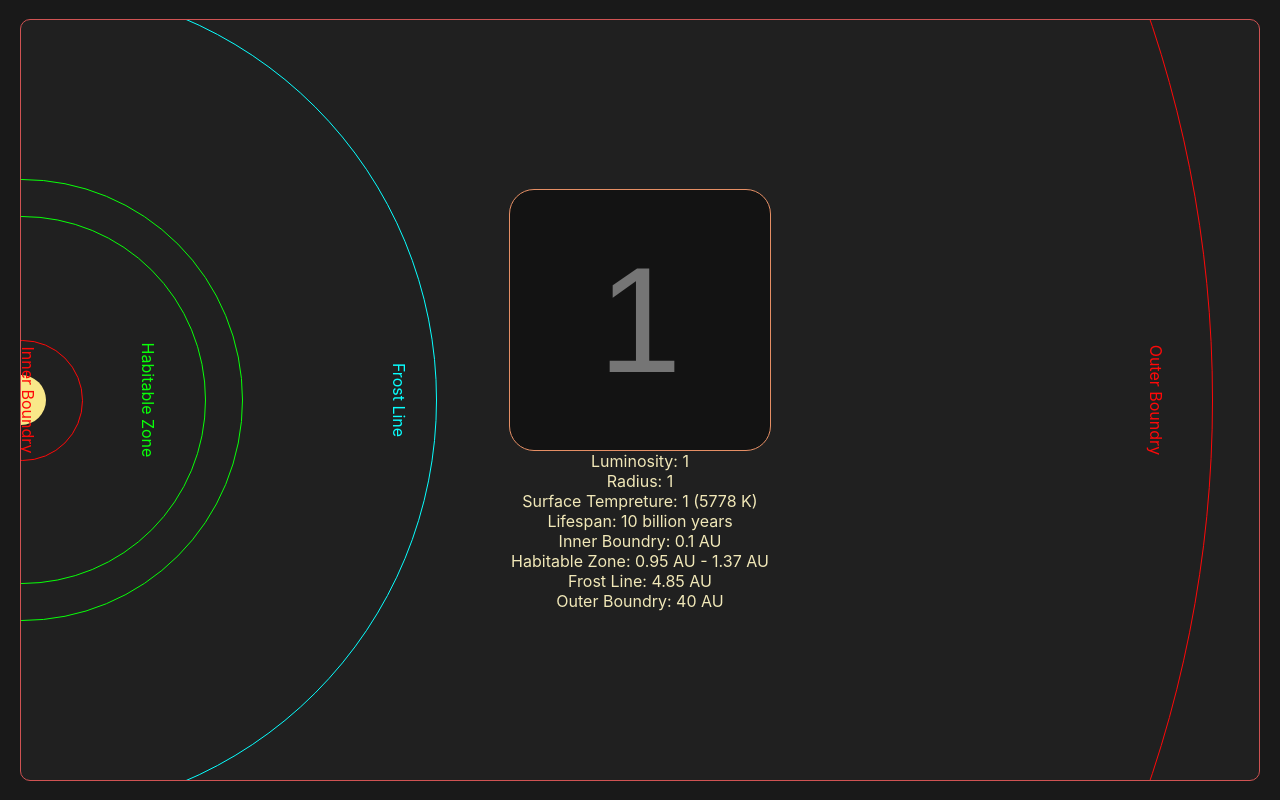
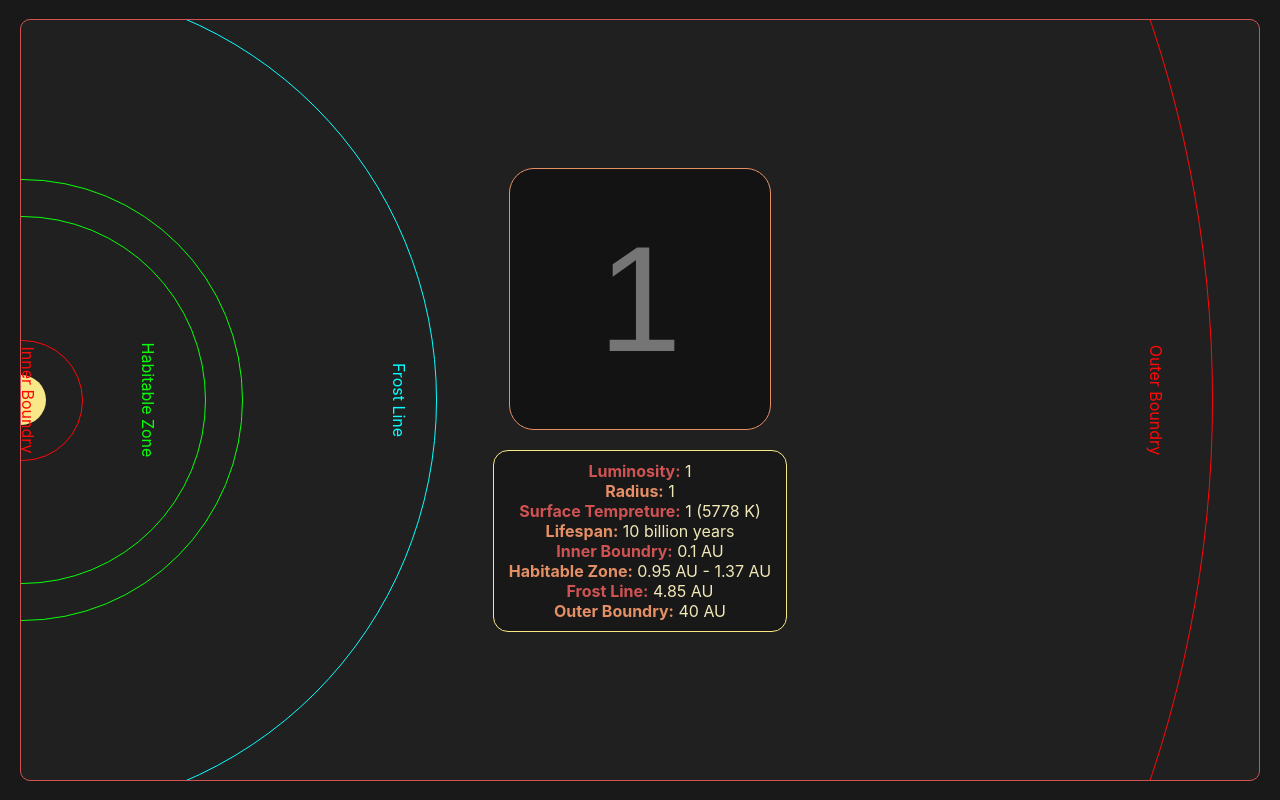
Before and after one commit to SophieSnoww/react-testing, a React (Create React App) app: page / in a window 1280 px wide. Built offline with nearby package versions, Linux system fonts and the light colour scheme.

Commit message:
Fixed some data stuff

```diff
--- a/src/App.js
+++ b/src/App.js
@@ -7,16 +7,36 @@ class App extends React.Component {
     constructor(props) {
         super(props);
 
-        this.ref = React.createRef();
+        let m = 1;
+        let luminosity = this.truncate(m ** 4);
 
         this.state = {
-            starMass: 1
+            mass: m,
+            luminosity: this.truncate(m ** 4),
+            radius: this.truncate(m ** 0.74),
+            lifespan: this.truncate(m ** -2.5),
+            temp: this.truncate(m ** 0.505),
+            iBoundry: this.truncate(m * 0.1),
+            hZone: this.truncate(luminosity ** 0.5),
+            fLine: this.truncate((luminosity ** 0.5) * 4.85),
+            oBoundry: this.truncate(m * 40)
         }
     }
 
     handleInput(data) {
+        let m = Number(data.target.value);
+        let luminosity = this.truncate(m ** 4);
+
         this.setState({
-            starMass: Number(data.target.value)
+            mass: Number(data.target.value),
+            luminosity: this.truncate(m ** 4),
+            radius: this.truncate(m ** 0.74),
+            lifespan: this.truncate(m ** -2.5),
+            temp: this.truncate(m ** 0.505),
+            iBoundry: this.truncate(m * 0.1),
+            hZone: this.truncate(luminosity ** 0.5),
+            fLine: this.truncate((luminosity ** 0.5) * 4.85),
+            oBoundry: this.truncate(m * 40)
         });
     }
 
@@ -26,29 +46,38 @@ class App extends React.Component {
     }
 
     render() {
-        let m = this.state.starMass;
-
-        let luminosity = this.truncate(m ** 4);
-        let radius = this.truncate(m ** 0.74);
-        let lifespan = this.truncate(m ** -2.5);
-        let temp = this.truncate(m ** 0.505);
-        let iBoundry = this.truncate(m * 0.1);
-        let hZone = this.truncate(luminosity ** 0.5)
-        let fLine = this.truncate((luminosity ** 0.5) * 4.85)
-        let oBoundry = this.truncate(m * 40);
+        let startingOrbit = this.state.fLine + 1;
 
         return (
             <div className="App">
-                <Visualizer data={{mass: m, luminosity, radius, lifespan, temp, iBoundry, hZone, fLine, oBoundry, ref: this.ref}} />
+                <Visualizer data={this.state} />
                 <Input handleInput={(data) => this.handleInput(data)} />
-                <div> Luminosity: {luminosity} </div>
-                <div> Radius: {radius} </div>
-                <div> Surface Tempreture: {temp} ({Math.round(temp*5778)} K) </div>
-                <div> Lifespan: {lifespan * 10} billion years </div>
-                <div> Inner Boundry: {iBoundry} AU </div>
-                <div> Habitable Zone: {this.truncate(hZone * 0.95)} AU - {this.truncate(hZone * 1.37)} AU </div>
-                <div> Frost Line: {fLine} AU </div>
-                <div> Outer Boundry: {oBoundry} AU </div>
+                <div className="data-container">
+                    <div className="data-output">
+                        <div className="data-output-title">Luminosity:</div> {this.state.luminosity}
+                    </div>
+                    <div className="data-output">
+                        <div className="data-output-title">Radius:</div> {this.state.radius}
+                    </div>
+                    <div className="data-output">
+                        <div className="data-output-title">Surface Tempreture:</div> {this.state.temp} ({Math.round(this.state.temp*5778)} K)
+                    </div>
+                    <div className="data-output">
+                        <div className="data-output-title">Lifespan:</div> {this.truncate(this.state.lifespan * 10)} billion years
+                    </div>
+                    <div className="data-output">
+                        <div className="data-output-title">Inner Boundry:</div> {this.state.iBoundry} AU
+                    </div>
+                    <div className="data-output">
+                        <div className="data-output-title">Habitable Zone:</div> {this.truncate(this.state.hZone * 0.95)} AU - {this.truncate(this.state.hZone * 1.37)} AU
+                    </div>
+                    <div className="data-output">
+                        <div className="data-output-title">Frost Line:</div> {this.state.fLine} AU
+                    </div>
+                    <div className="data-output">
+                        <div className="data-output-title">Outer Boundry:</div> {this.state.oBoundry} AU
+                    </div>
+                </div>
             </div>
         );
     }
```
